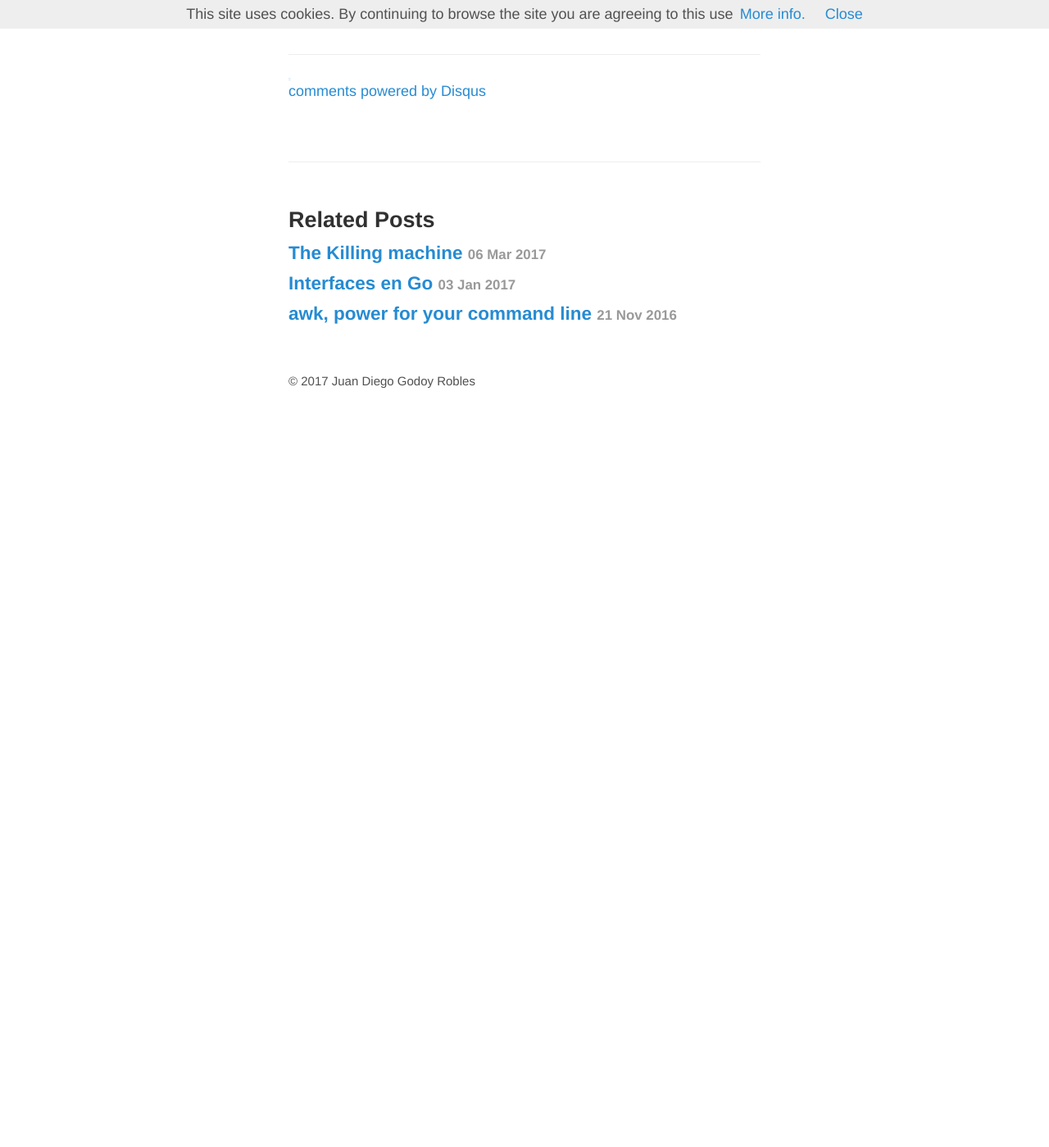
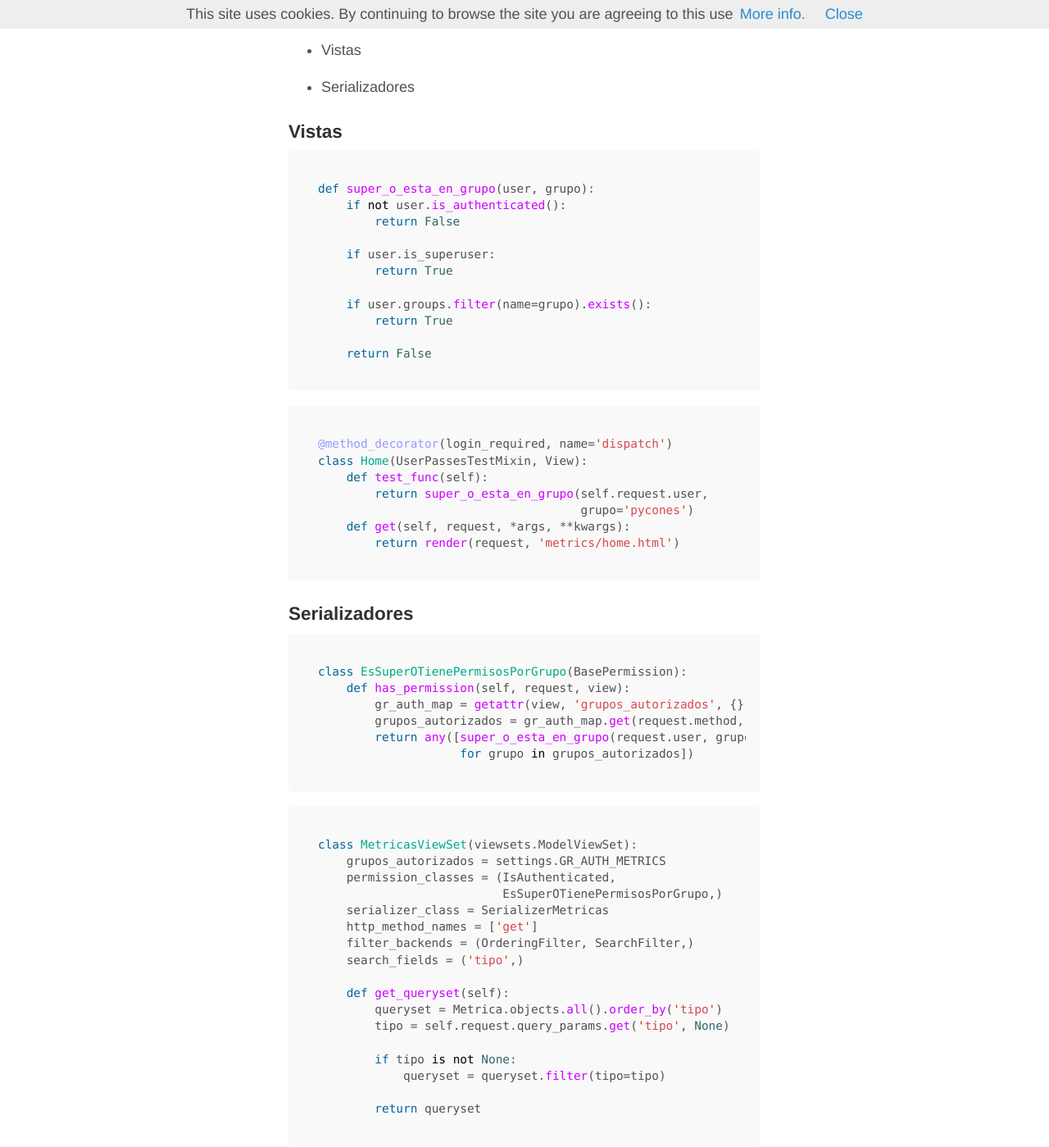
Before and after one commit to klashxx/klashxx.github.io, a Jekyll site: the page built from _posts/2017-09-22-django-vs-sysadmin.md, in a window 1280 px wide and 1400 px high, scrolled down 17693 px. Shown: the whole window at 82% size. Built offline with Jekyll 4.4.1, drawn with Linux system fonts in a browser that asks for light colours; nearby versions of some CDN libraries; emoji names are drawn with the system emoji font; comment, search, counter and statistics services are not loaded; before the commit the page ends 18207 px from its top, so only the background shows below that; some of the changed text lies outside the part shown.

Commit message:
Auth examples

````diff
--- a/_posts/2017-09-22-django-vs-sysadmin.md
+++ b/_posts/2017-09-22-django-vs-sysadmin.md
@@ -608,6 +608,71 @@ Ejemplo:
 
 Otro de los temas básicos en una aplicación en producción, la infraestructura es común pero los usuarios no deben percibirlo salvo en el look and feel de la pagina, uno solo debe ver lo que debe ver.
 
+Podemos y debemos controlar el acceso a nuestras urls a tres niveles:
+
+- Templates
+
+- Vistas
+
+- Serializadores
+
+### Vistas
+
+```python
+def super_o_esta_en_grupo(user, grupo):
+    if not user.is_authenticated():
+        return False
+
+    if user.is_superuser:
+        return True
+
+    if user.groups.filter(name=grupo).exists():
+        return True
+
+    return False
+```
+
+```python
+@method_decorator(login_required, name='dispatch')
+class Home(UserPassesTestMixin, View):
+    def test_func(self):
+        return super_o_esta_en_grupo(self.request.user,
+                                     grupo='pycones')
+    def get(self, request, *args, **kwargs):
+        return render(request, 'metrics/home.html')
+```
+
+### Serializadores
+
+```python
+class EsSuperOTienePermisosPorGrupo(BasePermission):
+    def has_permission(self, request, view):
+        gr_auth_map = getattr(view, 'grupos_autorizados', {})
+        grupos_autorizados = gr_auth_map.get(request.method, [])
+        return any([super_o_esta_en_grupo(request.user, grupo)
+                    for grupo in grupos_autorizados])
+```
+
+```python
+class MetricasViewSet(viewsets.ModelViewSet):
+    grupos_autorizados = settings.GR_AUTH_METRICS
+    permission_classes = (IsAuthenticated,
+                          EsSuperOTienePermisosPorGrupo,)
+    serializer_class = SerializerMetricas
+    http_method_names = ['get']
+    filter_backends = (OrderingFilter, SearchFilter,)
+    search_fields = ('tipo',)
+
+    def get_queryset(self):
+        queryset = Metrica.objects.all().order_by('tipo')
+        tipo = self.request.query_params.get('tipo', None)
+
+        if tipo is not None:
+            queryset = queryset.filter(tipo=tipo)
+
+        return queryset
+```
+
 :bulb: **TIP** :bulb: Django tiene un control muy fino de permisos por usuario, pero podemos simplificar mucho la gestión usando los grupos como si fueran roles.
 
 <hr>
````
